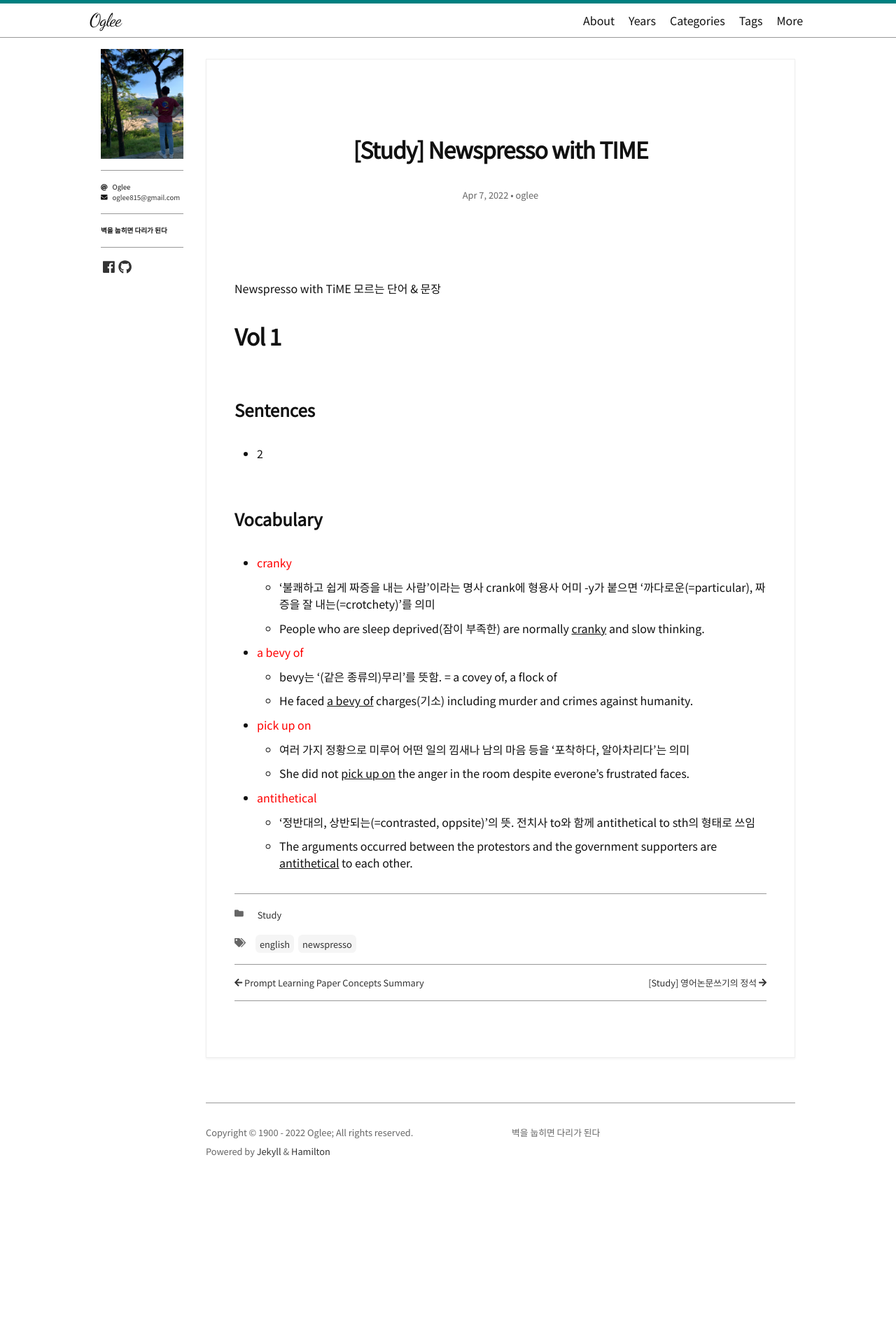
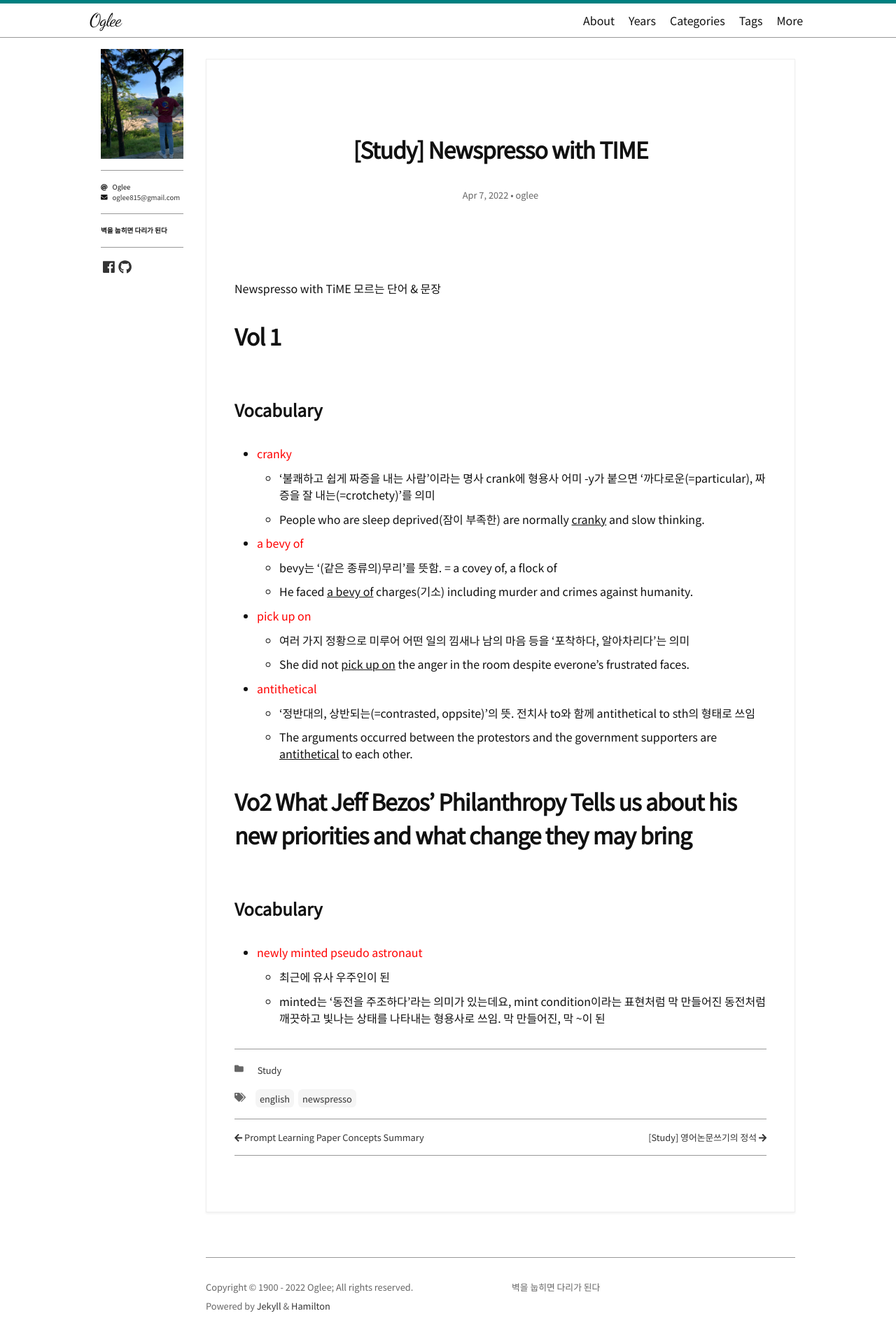
Before and after one commit to oglee815/oglee815_old.github.io, a Jekyll site: the page built from _posts/1900-01-01-study-newspresso.md, in a window 1280 px wide. Shown: the whole page at 70% size. Built offline with Jekyll 4.4.1, drawn with Linux system fonts in a browser that asks for light colours; nearby versions of some CDN libraries; some web fonts are replaced; comment, search, counter and statistics services are not loaded.

Commit message:
Update 1900-01-01-study-newspresso.md

```diff
--- a/_posts/1900-01-01-study-newspresso.md
+++ b/_posts/1900-01-01-study-newspresso.md
@@ -19,10 +19,6 @@ Newspresso with TiME 모르는 단어 & 문장
 
 # Vol 1
 
-## Sentences
-
-- 2
-
 ## Vocabulary
 
 - <span style="color:red">cranky</span>
@@ -37,3 +33,11 @@ Newspresso with TiME 모르는 단어 & 문장
 - <span style="color:red">antithetical</span>
   - '정반대의, 상반되는(=contrasted, oppsite)'의 뜻. 전치사 to와 함께 antithetical to sth의 형태로 쓰임
   - The arguments occurred between the protestors and the government supporters are <u>antithetical</u> to each other.
+
+# Vo2 What Jeff Bezos' Philanthropy Tells us about his new priorities and what change they may bring
+
+## Vocabulary
+
+- <span style="color:red">newly minted pseudo astronaut</span>
+  - 최근에 유사 우주인이 된
+  - minted는 '동전을 주조하다'라는 의미가 있는데요, mint condition이라는 표현처럼 막 만들어진 동전처럼 깨끗하고 빛나는 상태를 나타내는 형용사로 쓰임. 막 만들어진, 막 ~이 된
```
Also changed, not shown: other parts of _posts/1900-01-01-study-newspresso.md (+1 -1 lines).
